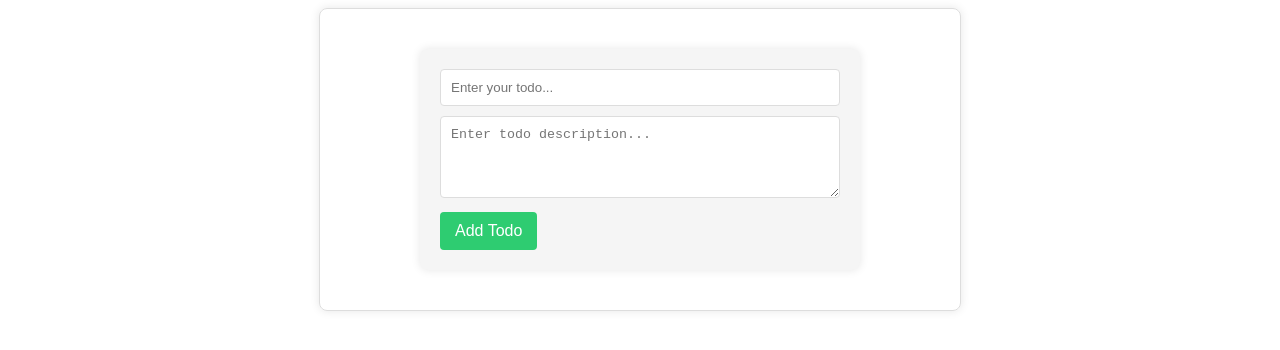
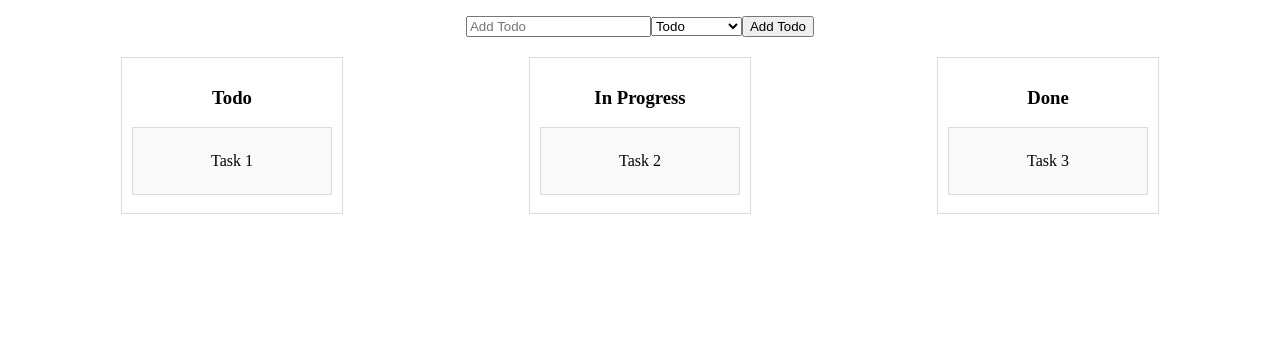
Before and after one commit to mahfuzurrahmanmayon/JS_Progress_Board, a React (Create React App) app: page / in a window 1280 px wide. Shown: the top 350 px of the page. Built offline with nearby package versions, Linux system fonts and the light colour scheme.

Commit message:
Processing...

```diff
--- a/src/App.js
+++ b/src/App.js
@@ -1,24 +1,14 @@
-import React, { useState } from "react";
-import TodoForm from "./Components/TodoForm";
-import TodoBox from "./Components/TodoBox";
-import { v4 as uuidv4 } from 'uuid';
+
+import React from 'react';
+import Board from './Components/Board';
+import './index.css'
+import Form from './Components/Form';
 
 function App() {
-
-  const [todos,setTodos] = useState([])
-
-  const handleAddTodo = (setInputText, setTextArea) => {
-    setTodos((prevText) => {
-      return [...prevText, {id: uuidv4(), setInputText, setTextArea}]
-    })
-  }
-
-
-
   return (
-    <div className="todo-container">
-      <TodoForm onAddTodo={handleAddTodo} />
-      <TodoBox todos={todos}  />
+    <div className="App">
+      <Form />
+      <Board />
     </div>
   );
 }
--- /dev/null
+++ b/src/Components/Board.js
@@ -0,0 +1,53 @@
+// src/Board.js
+import React, { useState } from 'react';
+
+
+const Board = () => {
+  const [cards, setCards] = useState([
+    { id: 1, text: 'Task 1', status: 'todo' },
+    { id: 2, text: 'Task 2', status: 'in-progress' },
+    { id: 3, text: 'Task 3', status: 'done' },
+  ]);
+
+
+
+  return (
+    <div className="board">
+      <div className="column">
+        <h3>Todo</h3>
+        {cards
+        .filter((card) => card.status === 'todo')
+        .map((card) => (
+            <div className="card">
+                <p>{card.text}</p>
+            </div>
+        ))}
+
+      </div>
+      <div className="column">
+        <h3>In Progress</h3>
+        {cards
+        .filter((card) => card.status === 'in-progress')
+        .map((card) => (
+            <div className="card">
+                <p>{card.text}</p>
+            </div>
+        ))}
+
+      </div>
+      <div className="column">
+        <h3>Done</h3>
+        {cards
+        .filter((card) => card.status === 'done')
+        .map((card) => (
+            <div className="card">
+                <p>{card.text}</p>
+            </div>
+        ))}
+
+      </div>
+    </div>
+  );
+};
+
+export default Board;
--- /dev/null
+++ b/src/Components/Form.js
@@ -0,0 +1,35 @@
+import React, { useState } from 'react'
+
+function Form() {
+    const [inputText, setInputText] = useState("")
+    const [addrtype, setAddrType] = useState('Home')
+
+    const handleTextChange = (e) => {
+        setInputText(e.target.value)
+    }
+
+    const handleAddrTypeChange = (e) => {
+        setAddrType(e.target.value);
+    }
+
+    const handleTextSubmit = (e) => {
+        e.preventDefault()
+        console.log(inputText, addrtype)
+    }
+
+    return (
+        <div>
+            <form onSubmit={handleTextSubmit} className='todo-form'>
+                <input className='todo-input-box' type='text' placeholder='Add Todo' value={inputText} onChange={handleTextChange}></input>
+                <select defaultValue={addrtype} onChange={handleAddrTypeChange} id="status">
+                    <option value="todo" selected>Todo</option>
+                    <option value="in-progress">In Progress</option>
+                    <option value="done">Done</option>
+                </select>
+                <button className='todo-add-button'>Add Todo</button>
+            </form>
+        </div>
+    )
+}
+
+export default Form
--- a/src/Components/Todo.js
+++ /dev/null
@@ -1,16 +0,0 @@
-import React from 'react'
-import '../index.css'
-
-function Todo({todo}) {
-    console.log(todo)
-    return (
-        <>
-            <div key={todo.id} className='todo-box'>
-                <h1 className='todo-subtitle'>{todo.setInputText}</h1>
-                <h4 className='todo-textarea'>{todo.setTextArea}</h4>
-            </div>
-        </>
-    )
-}
-
-export default Todo
--- a/src/Components/TodoBox.js
+++ /dev/null
@@ -1,14 +0,0 @@
-import React from 'react'
-import Todo from './Todo'
-
-
-
-function TodoBox({todos}) {
-    return (
-        <div>
-            {todos.map((todo) => <Todo todo={todo} key={todo.id} />)}
-        </div>
-    )
-}
-
-export default TodoBox
--- a/src/Components/TodoForm.js
+++ /dev/null
@@ -1,34 +0,0 @@
-import React, { useState } from 'react'
-
-function TodoForm({onAddTodo}) {
-
-    const [inputText,setInputText] = useState("")
-    const [textarea,setTextArea] = useState("")
-
-    const handleTextChange = (e) => {
-        setInputText(e.target.value)
-    }
-
-    const handleTextarea = (e) => {
-        setTextArea(e.target.value)
-    }
-
-    const handleTextSubmit = (e) => {
-        e.preventDefault()
-        onAddTodo(inputText, textarea)
-        setInputText("")
-        setTextArea("")
-    }
-
-    return (
-        <div>
-            <form onSubmit={handleTextSubmit} className='todo-form'>
-                <input className='todo-input-box' type='text' value={inputText} onChange={handleTextChange} placeholder='Enter your todo...'></input>
-                <textarea className='todo-desc-box' name="textarea" value={textarea} onChange={handleTextarea} rows="4" placeholder="Enter todo description..."></textarea>
-                <button className='todo-add-button'>Add Todo</button>
-            </form>
-        </div>
-    )
-}
-
-export default TodoForm
--- a/src/index.css
+++ b/src/index.css
@@ -1,69 +1,23 @@
-.todo-container {
-    max-width: 600px;
-    margin: auto;
-    padding: 20px;
+.App {
+    text-align: center;
+}
+.board {
+    display: flex;
+    justify-content: space-around;
+    margin: 20px;
+}
+.column {
     border: 1px solid #ddd;
-    border-radius: 8px;
-    box-shadow: 0 0 10px rgba(0, 0, 0, 0.1);
+    padding: 10px;
+    width: 200px;
 }
-.todo-form {
-    max-width: 400px;
-    margin: 20px auto;
-    padding: 20px;
-    background-color: #f5f5f5;
-    border-radius: 8px;
-    box-shadow: 0 0 10px rgba(0, 0, 0, 0.1);
+.card {
+    background-color: #f9f9f9;
+    border: 1px solid #ddd;
+    margin-bottom: 8px;
+    padding: 8px;
+    cursor: pointer;
 }
-
-.todo-input-box,
-.todo-desc-box {
-    width: 100%;
-    padding: 10px;
-    margin-bottom: 10px;
-    border: 1px solid #ddd;
-    border-radius: 4px;
-    box-sizing: border-box;
+button {
+    margin-top: 8px;
 }
-
-.todo-input-box:focus,
-.todo-desc-box:focus {
-    outline: none;
-    border-color: #3498db;
-}
-
-.todo-add-button {
-    background-color: #2ecc71;
-    color: #fff;
-    border: none;
-    padding: 10px 15px;
-    border-radius: 4px;
-    cursor: pointer;
-    font-size: 16px;
-}
-
-.todo-add-button:hover {
-    background-color: #27ae60;
-}
-
-.todo-box {
-    background-color: #fff;
-    border: 1px solid #ddd;
-    border-radius: 8px;
-    padding: 20px;
-    margin-bottom: 20px;
-    box-shadow: 0 0 10px rgba(0, 0, 0, 0.1);
-}
-
-.todo-heading {
-    font-size: 24px;
-    margin-bottom: 10px;
-    color: #333;
-}
-
-.todo-subtitle {
-    font-size: 16px;
-    color: #666;
-}
-.todo-textarea {
-    color: #333; /* You can customize the color */
-  }
```
